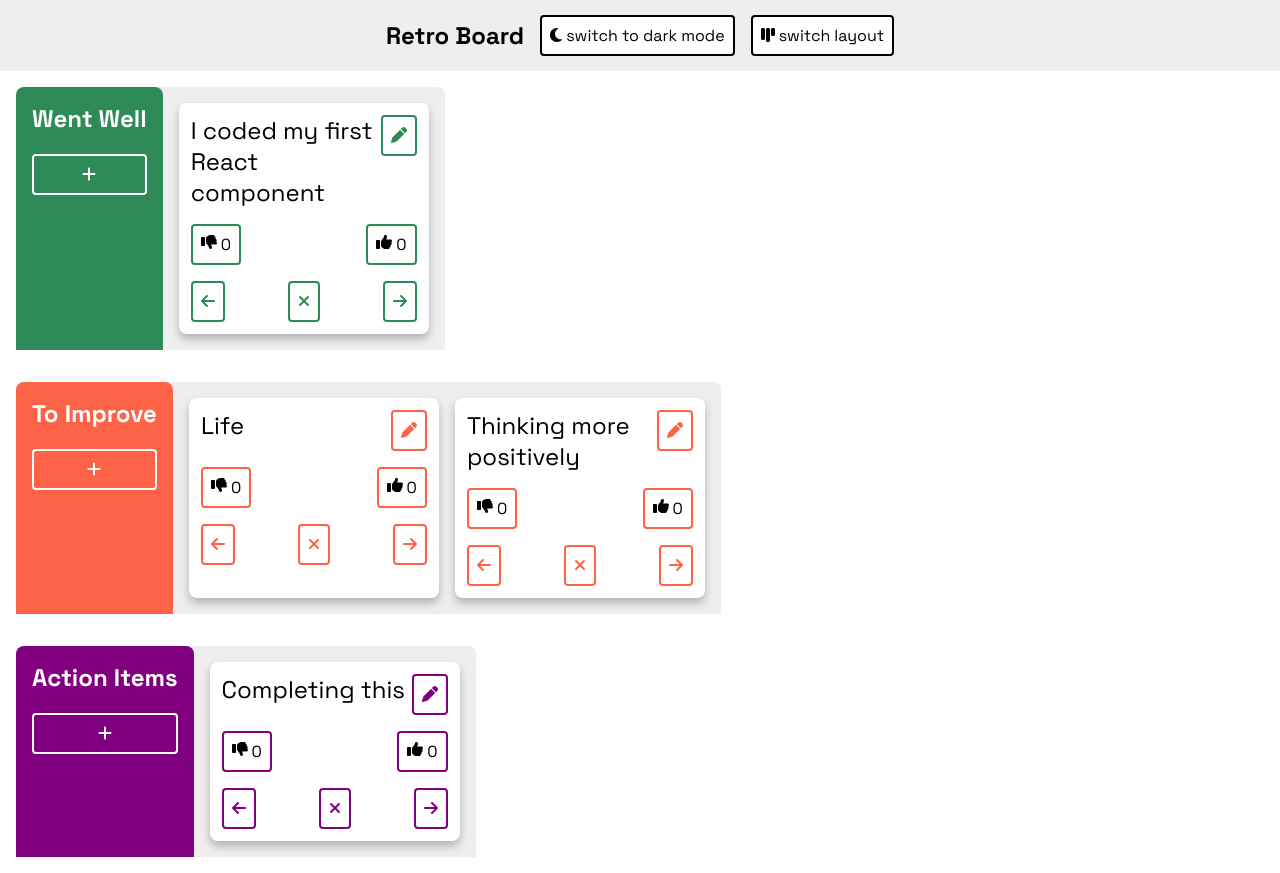
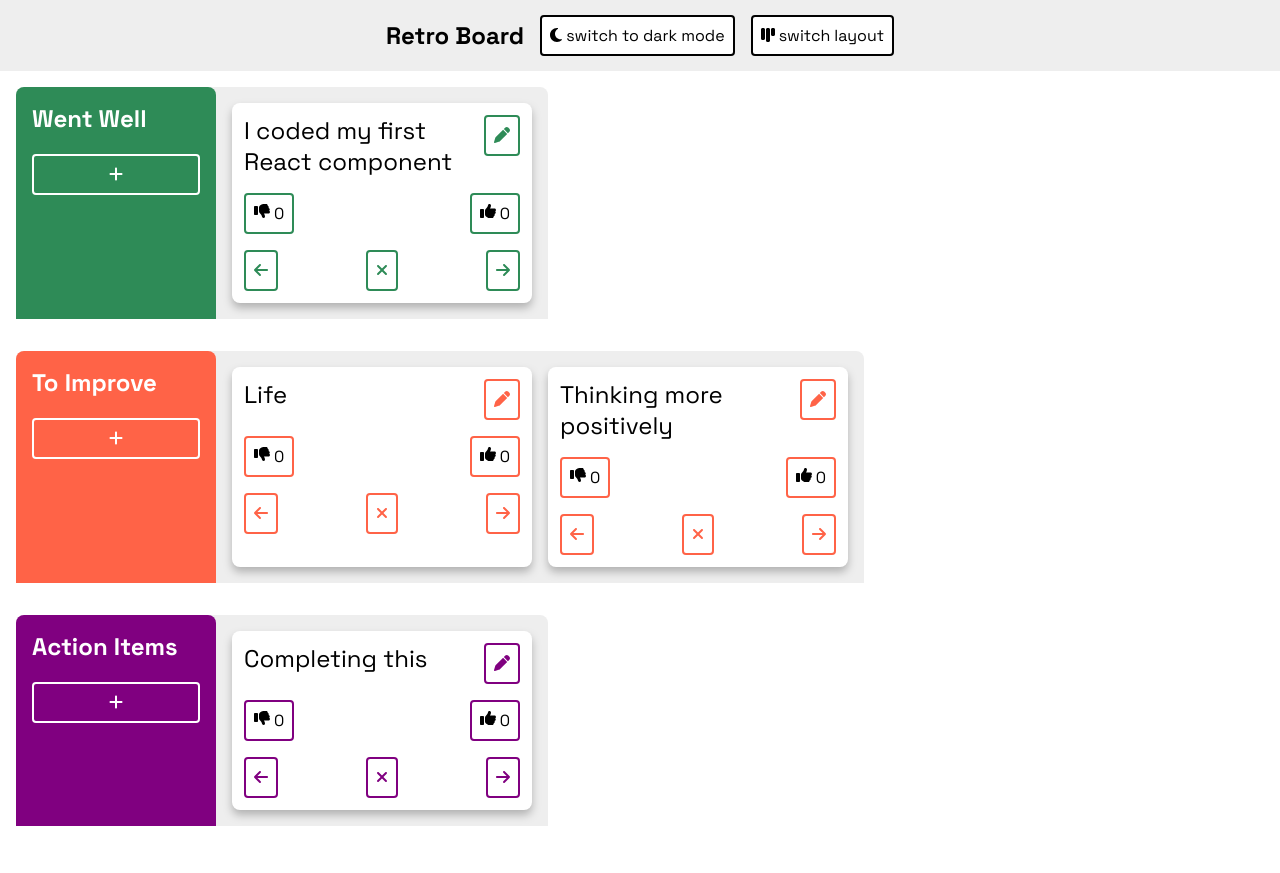
Before and after one commit to klalicki/retro-board, a React (Create React App) app: page / in a window 1280 px wide. After the commit the page ends 842 px from the top, so only its background shows below. Built offline with nearby package versions, Linux system fonts and the light colour scheme.

Commit message:
implements alt layout

```diff
--- a/src/components/App/App.css
+++ b/src/components/App/App.css
@@ -19,17 +19,26 @@
 }
 .card-list {
   display: flex;
-  /* flex-direction: column; */
   background-color: var(--col-color);
   border-radius: 0.5rem 0.5rem 0 0;
-  /* width: 400px; */
   flex-shrink: 1;
+}
+.mode-horizontal .card-list {
+  flex-direction: row;
+}
+.mode-vertical .card-list {
+  flex-direction: column;
 }
 .card-list-body {
   display: flex;
-  flex-direction: row;
   gap: 1rem;
   padding: 1rem;
+}
+.mode-horizontal .card-list-body {
+  flex-direction: row;
+}
+.mode-vertical .card-list-body {
+  flex-direction: column;
 }
 button {
   background-color: var(--bg-color);
@@ -56,17 +65,17 @@ button:hover {
 .card-list-container {
   width: 100vw;
   display: flex;
-  flex-direction: column;
+  /* flex-direction: row; */
   justify-content: center;
   align-items: flex-start;
   gap: 2rem;
   padding: 1rem;
 }
-.card-list-container-h {
+.mode-horizontal .card-list-container {
+  flex-direction: column;
+}
+.mode-vertical .card-list-container {
   flex-direction: row;
-}
-.card-list-container-v {
-  flex-direction: column;
 }
 .card-list-header {
   background-color: var(--accent-color);
@@ -76,6 +85,10 @@ button:hover {
   flex-direction: column;
   border-radius: 0.5rem 0.5rem 0 0;
 }
+.mode-horizontal .card-list-header {
+  width: 200px;
+}
+
 .card-list-header h1 {
   margin-top: 0;
   color: var(--list-header-text-color);
@@ -98,8 +111,9 @@ button:hover {
   display: flex;
   flex-direction: column;
   gap: 1rem;
+  width: 300px;
   border-radius: 0.5rem;
-  width: 250px;
+
   flex-grow: 1;
   filter: drop-shadow(0px 5px 4px #00000040);
 }
```
